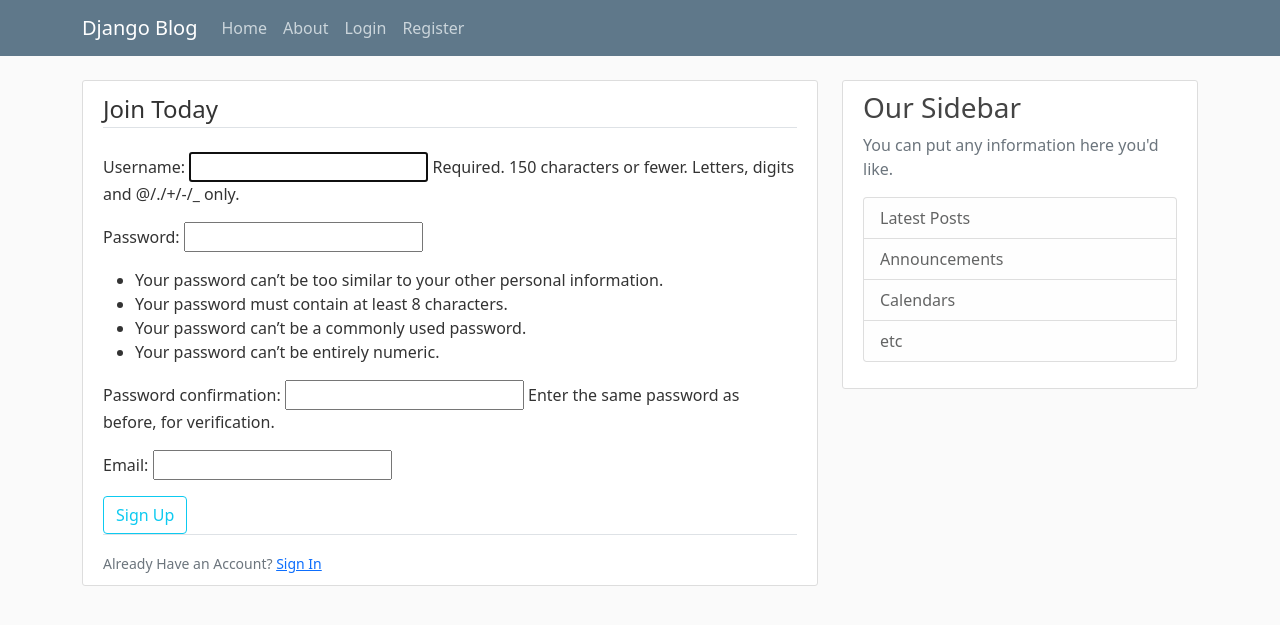
After one commit to Anv3sh/Django_prac, a Django app: page /register/ in a window 1280 px wide. The commit adds this page. Shown: the top 625 px of the page. Run offline with Django 3.2, Linux system fonts and the light colour scheme.

Commit message:
user registeration

```diff
--- a/MLH_Project/urls.py
+++ b/MLH_Project/urls.py
@@ -15,8 +15,10 @@ Including another URLconf
 """
 from django.contrib import admin
 from django.urls import path,include
+from users import views as user_views
 
 urlpatterns = [
     path('admin/', admin.site.urls),
+    path('register/', user_views.register, name='register'),
     path('', include('blog.urls')),
 ]
--- a/blog/templates/blog/base.html
+++ b/blog/templates/blog/base.html
@@ -34,7 +34,7 @@
               <!-- Navbar Right Side -->
               <div class="navbar-nav">
                 <a class="nav-item nav-link" href="#">Login</a>
-                <a class="nav-item nav-link" href="#">Register</a>
+                <a class="nav-item nav-link" href="{% url 'register' %}">Register</a>
               </div>
             </div>
           </div>
@@ -43,6 +43,13 @@
       <main role="main" class="container">
         <div class="row">
           <div class="col-md-8">
+            {% if messages %}
+              {% for message in messages %}
+                  <div class="alert alert-{{message.tags}}">
+                    {{message}}
+                  </div>
+              {% endfor %}
+            {% endif %}
             {% block content %}{% endblock %}
           </div>
           <div class="col-md-4">
--- /dev/null
+++ b/users/forms.py
@@ -0,0 +1,10 @@
+from django import forms
+from django.contrib.auth.models import User
+from django.contrib.auth.forms import UserCreationForm
+
+class UserRegisterForm(UserCreationForm):
+    email=forms.EmailField()
+
+    class meta:
+        model= User
+        fields=['username','email','password1','password2']
--- /dev/null
+++ b/users/templates/users/register.html
@@ -0,0 +1,21 @@
+{% extends "blog/base.html" %}
+{% block content %}
+        <div class="content-section">
+            <form method="POST">
+                {% csrf_token %}
+                <fieldset class="form-group">
+                    <legend class="border-bottom mb-4">Join Today</legend>
+                    {{form.as_p}}
+                </fieldset>
+                <div class="form-group">
+                    <botton class="btn btn-outline-info" type="submit">Sign Up</botton>
+                </div>
+                <div class="border-top pt-3">
+                    <small class='text-muted'>
+                        Already Have an Account? <a class="ml-2" href="#">Sign In</a>
+                    </small>
+                </div>
+
+            </form>
+        </div>
+{% endblock content %}
--- a/users/views.py
+++ b/users/views.py
@@ -1,3 +1,18 @@
-from django.shortcuts import render
+from django.shortcuts import render,redirect
+from django.contrib.auth.forms import UserCreationForm
+from django.contrib import messages
+from .forms import UserRegisterForm
 
 # Create your views here.
+def register(request):
+    if request.method=="POST":
+        form=UserRegisterForm(request.POST)
+        if form.is_valid():
+            form.save()
+            username=form.cleaned_data.get('username')
+            messages.success(request,f'Account created for {username}!')
+            return redirect("blog-home")
+    else:
+        form=UserRegisterForm()
+
+    return render(request,"users/register.html",{'form':form})
```
Also changed, not shown: db.sqlite3.
